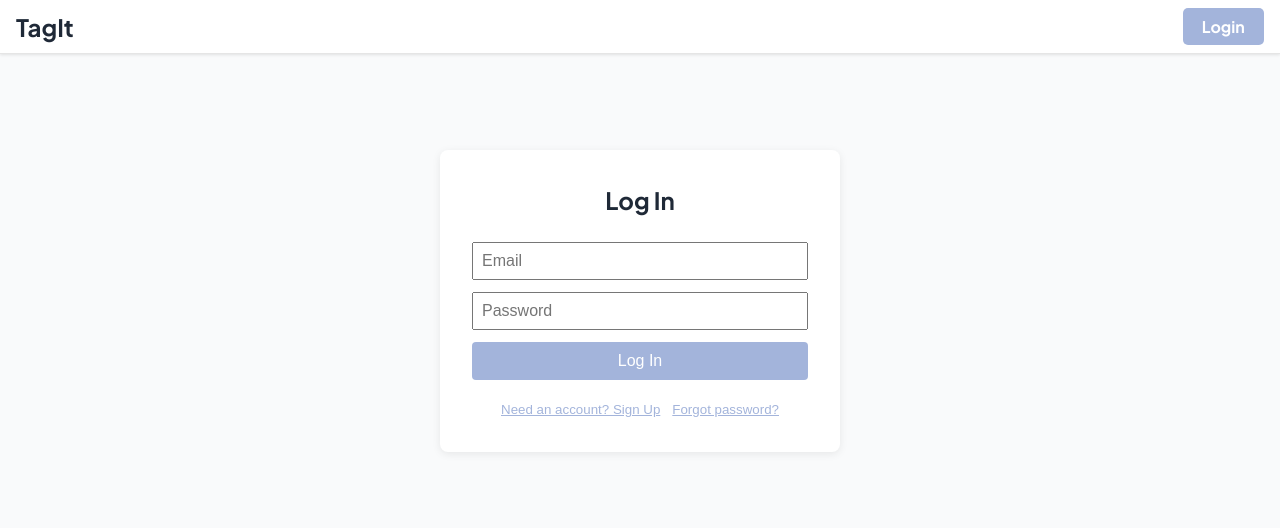
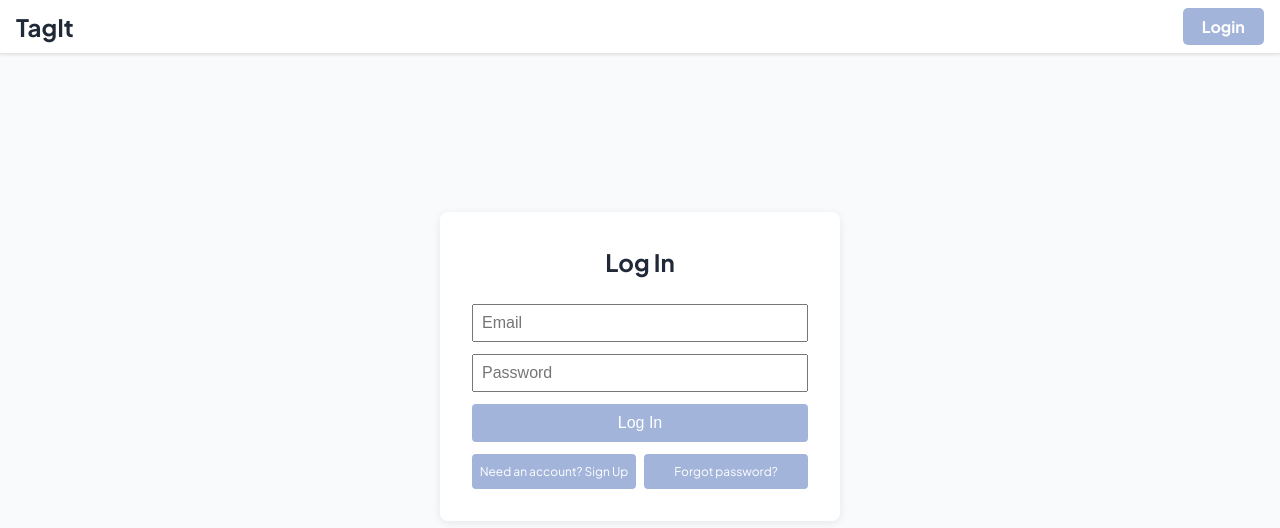
Before and after one commit to soyeonkm/TagIt, a React (Vite) app: page /login in a window 1280 px wide. Shown: the top 528 px of the page. Built offline with nearby package versions, Linux system fonts and the light colour scheme.

Commit message:
improved ui of login page

```diff
--- a/src/components/Navbar.jsx
+++ b/src/components/Navbar.jsx
@@ -218,7 +218,7 @@ function Navbar() {
                         padding: '0.3rem 0.8rem',
                         border: 'none',
                         backgroundColor: 'transparent',
-                        color: 'var(--text-color)',
+                        color: 'red',
                         cursor: 'pointer',
                         textAlign: 'left',
                         fontSize: '0.9rem',
--- a/src/pages/Login.jsx
+++ b/src/pages/Login.jsx
@@ -67,7 +67,8 @@ function Login() {
   }
 
   return (
-    <div style={{ maxWidth: 400, margin: '4rem auto', padding: 32, background: '#fff', borderRadius: 8, boxShadow: '0 2px 8px rgba(0,0,0,0.08)' }}>
+    <div style={{ minHeight: '70vh', display: 'flex', alignItems: 'center', justifyContent: 'center' }}>
+      <div style={{ maxWidth: 400, width: '100%', padding: 32, background: '#fff', borderRadius: 8, boxShadow: '0 2px 8px rgba(0,0,0,0.08)' }}>
         <h2 style={{ textAlign: 'center', marginBottom: 24 }}>
           {isReset ? 'Reset Password' : isSignUp ? 'Create Account' : 'Log In'}
         </h2>
@@ -112,25 +113,48 @@ function Login() {
           )}
           {error && <div style={{ color: 'red', marginBottom: 12 }}>{error}</div>}
           {message && <div style={{ color: 'green', marginBottom: 12 }}>{message}</div>}
-        <button type="submit" style={{ width: '100%', padding: 10, fontSize: 16, background: 'var(--accent-color)', color: '#fff', border: 'none', borderRadius: 4 }}>
+          <button type="submit" style={{ width: '100%', padding: 10, fontSize: 16, background: 'var(--accent-color)', color: '#fff', border: 'none', borderRadius: 4, marginBottom: 12 }}>
             {isReset ? 'Send Reset Link' : isSignUp ? 'Sign Up' : 'Log In'}
           </button>
         </form>
-      <div style={{ textAlign: 'center', marginTop: 16 }}>
+        <div style={{ textAlign: 'center', marginTop: 0, display: 'flex', justifyContent: 'center', gap: 12 }}>
+          <div style={{ display: 'flex', width: '100%', gap: 8 }}>
             {!isReset && (
               <button
                 onClick={() => setIsSignUp(!isSignUp)}
-            style={{ background: 'none', border: 'none', color: 'var(--accent-color)', cursor: 'pointer', textDecoration: 'underline', marginRight: 12 }}
+                style={{
+                  background: 'var(--accent-color)',
+                  border: 'none',
+                  color: '#fff',
+                  cursor: 'pointer',
+                  borderRadius: 4,
+                  fontSize: 12,
+                  padding: '10px 0',
+                  fontFamily: 'var(--main-font)',
+                  flex: 1
+                }}
               >
                 {isSignUp ? 'Already have an account? Log In' : 'Need an account? Sign Up'}
               </button>
             )}
             <button
               onClick={() => { setIsReset(!isReset); setIsSignUp(false); setMessage(''); setError('') }}
-          style={{ background: 'none', border: 'none', color: 'var(--accent-color)', cursor: 'pointer', textDecoration: 'underline' }}
+              style={{
+                background: 'var(--accent-color)',
+                border: 'none',
+                color: '#fff',
+                cursor: 'pointer',
+                borderRadius: 4,
+                fontSize: 12,
+                padding: '10px 0',
+                fontFamily: 'var(--main-font)',
+                flex: 1
+              }}
             >
               {isReset ? 'Back to Login' : 'Forgot password?'}
             </button>
+          </div>
+        </div>
       </div>
     </div>
   )
```
Lines whose indentation alone changed are shown as unchanged.
